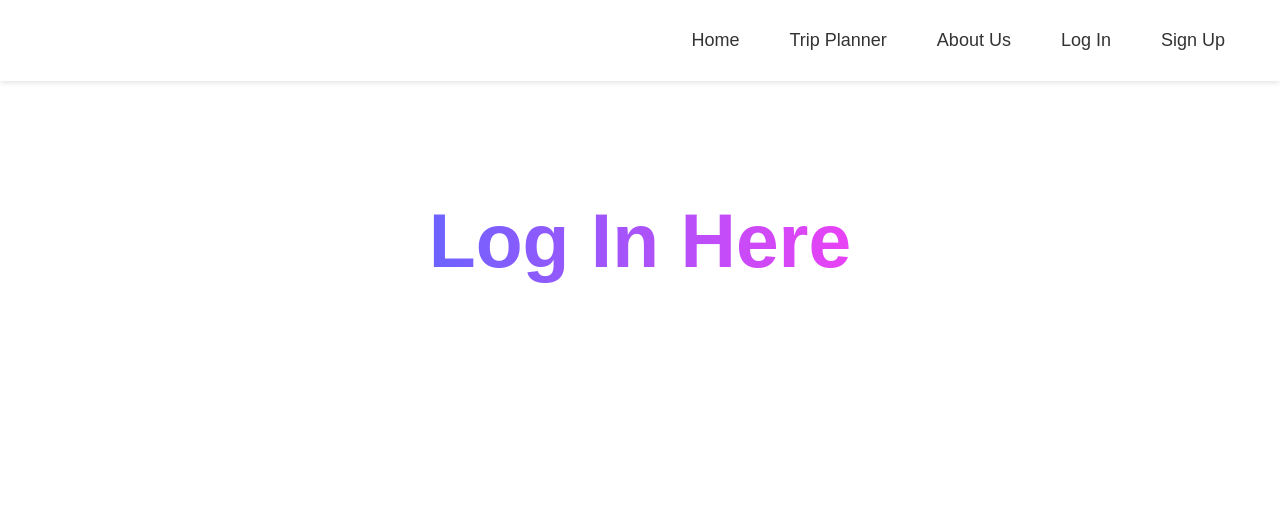
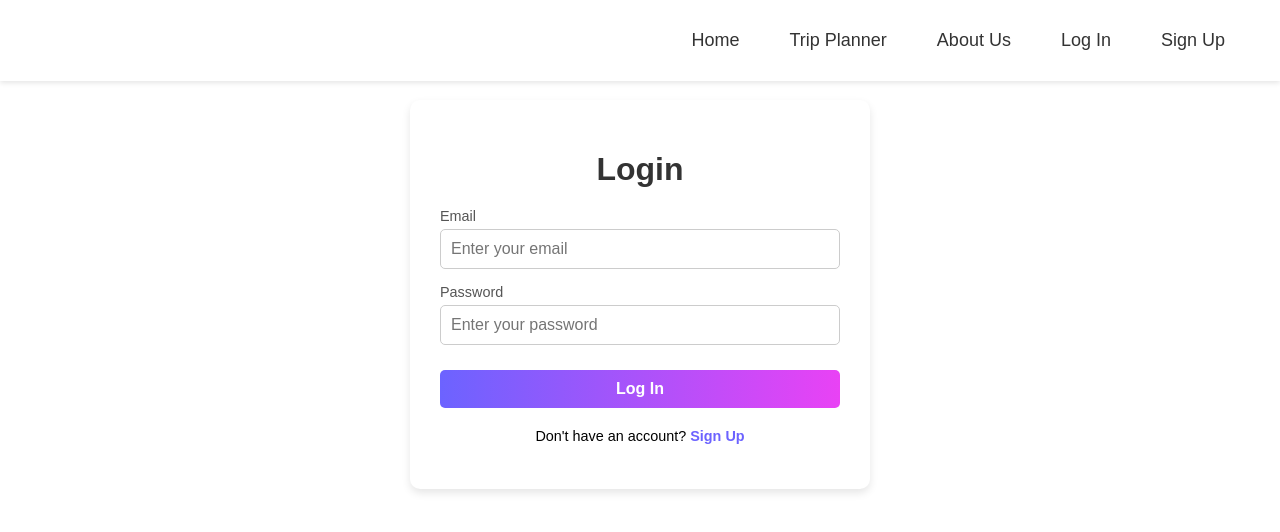
Before and after one commit to greerlcourtney/voxxy-demo, a React (Create React App) app: page /LogIn in a window 1280 px wide. Shown: the top 532 px of the page. Built offline with nearby package versions, Linux system fonts and the light colour scheme.

Commit message:
added forms for login and signup

```diff
--- a/src/pages/LogIn.js
+++ b/src/pages/LogIn.js
@@ -1,14 +1,29 @@
-import React from 'react'
-import '../stylesheets/LogIn.css';
+// src/pages/Login.js
 
-const  Login = () => {
+import React from 'react';
+import { Link } from 'react-router-dom';
+import '../stylesheets/Auth.css';
+
+function Login() {
   return (
-    <>
-    <div className='hero'>
-        <h1>Log In Here</h1>
+    <div className="auth-container">
+      <h1>Login</h1>
+      <form className="auth-form">
+        <div className="form-group">
+          <label htmlFor="email">Email</label>
+          <input type="email" id="email" placeholder="Enter your email" />
+        </div>
+        <div className="form-group">
+          <label htmlFor="password">Password</label>
+          <input type="password" id="password" placeholder="Enter your password" />
+        </div>
+        <button type="button" className="auth-button">Log In</button>
+      </form>
+      <p>
+        Don't have an account? <Link to="/signup">Sign Up</Link>
+      </p>
     </div>
-    </>
-  )
-};
+  );
+}
 
 export default Login;
--- a/src/pages/SignUp.js
+++ b/src/pages/SignUp.js
@@ -1,10 +1,33 @@
-import React from 'react'
-import '../stylesheets/SignUp.css';
+// src/pages/SignUp.js
 
-export default function SignUp() {
+import React from 'react';
+import { Link } from 'react-router-dom';
+import '../stylesheets/Auth.css';
+
+function SignUp() {
   return (
-    <div className='hero'>
-        <h1>Sign Up Here</h1>
+    <div className="auth-container">
+      <h1>Sign Up</h1>
+      <form className="auth-form">
+        <div className="form-group">
+          <label htmlFor="username">Username</label>
+          <input type="text" id="username" placeholder="Enter your username" />
+        </div>
+        <div className="form-group">
+          <label htmlFor="email">Email</label>
+          <input type="email" id="email" placeholder="Enter your email" />
+        </div>
+        <div className="form-group">
+          <label htmlFor="password">Password</label>
+          <input type="password" id="password" placeholder="Enter your password" />
+        </div>
+        <button type="button" className="auth-button">Sign Up</button>
+      </form>
+      <p>
+        Already have an account? <Link to="/login">Log In</Link>
+      </p>
     </div>
-  )
+  );
 }
+
+export default SignUp;
--- /dev/null
+++ b/src/stylesheets/Auth.css
@@ -0,0 +1,105 @@
+/* src/stylesheets/Auth.css */
+
+/* 🌍 Authentication Page Styles */
+.auth-container {
+    max-width: 400px;
+    margin: 100px auto;
+    padding: 30px;
+    text-align: center;
+    background: #fff;
+    border-radius: 10px;
+    box-shadow: 0 4px 8px rgba(0, 0, 0, 0.1);
+}
+
+.auth-container h1 {
+    font-size: 2rem;
+    margin-bottom: 20px;
+    color: #333;
+}
+
+/* 📝 Form Styles */
+.auth-form {
+    display: flex;
+    flex-direction: column;
+    gap: 15px;
+    margin-top: 20px;
+}
+
+.form-group {
+    text-align: left;
+}
+
+.form-group label {
+    display: block;
+    margin-bottom: 5px;
+    font-size: 0.9rem;
+    color: #555;
+}
+
+.form-group input {
+    width: 100%;
+    padding: 10px;
+    font-size: 1rem;
+    border: 1px solid #ccc;
+    border-radius: 5px;
+    box-sizing: border-box;
+}
+
+.form-group input:focus {
+    border-color: #6C63FF;
+    outline: none;
+}
+
+/* 🚀 Button Styles */
+.auth-button {
+    margin-top: 10px;
+    padding: 10px 20px;
+    font-size: 1rem;
+    font-weight: bold;
+    color: #fff;
+    background: linear-gradient(to right, #6C63FF, #E942F5);
+    border: none;
+    border-radius: 5px;
+    cursor: pointer;
+    transition: background 0.3s ease;
+}
+
+.auth-button:hover {
+    background: linear-gradient(to right, #574FCF, #D136D4);
+}
+
+/* 🔗 Navigation Links */
+.auth-container p {
+    margin-top: 20px;
+    font-size: 0.9rem;
+}
+
+.auth-container a {
+    color: #6C63FF;
+    text-decoration: none;
+    font-weight: bold;
+}
+
+.auth-container a:hover {
+    text-decoration: underline;
+}
+
+/* 📱 Responsive Design */
+@media (max-width: 480px) {
+    .auth-container {
+        margin: 50px 20px;
+        padding: 20px;
+    }
+
+    .auth-container h1 {
+        font-size: 1.5rem;
+    }
+
+    .form-group input {
+        font-size: 0.9rem;
+    }
+
+    .auth-button {
+        font-size: 0.9rem;
+    }
+}
--- a/src/stylesheets/LogIn.css
+++ /dev/null
@@ -1,29 +0,0 @@
-/* src/stylesheets/TripPlanner.css */
-
-/* 🌍 Hero Section */
-.hero {
-    height: 40vh;
-    display: flex;
-    flex-direction: column;
-    justify-content: center;
-    align-items: center;
-    text-align: center;
-    background-color: #fff;
-    padding: 80px 20px 20px;
-}
-
-.hero h1 {
-    font-size: 6vw;
-    font-weight: bold;
-    margin: 10px 0;
-    background: linear-gradient(to right, #6C63FF, #E942F5);
-    -webkit-background-clip: text;
-    -webkit-text-fill-color: transparent;
-}
-
-.hero p {
-    font-size: 1.3vw;
-    margin-bottom: 30px;
-    max-width: 1500px;
-    color: #555;
-}
```
Also changed, not shown: src/stylesheets/SignUp.css (deleted).
